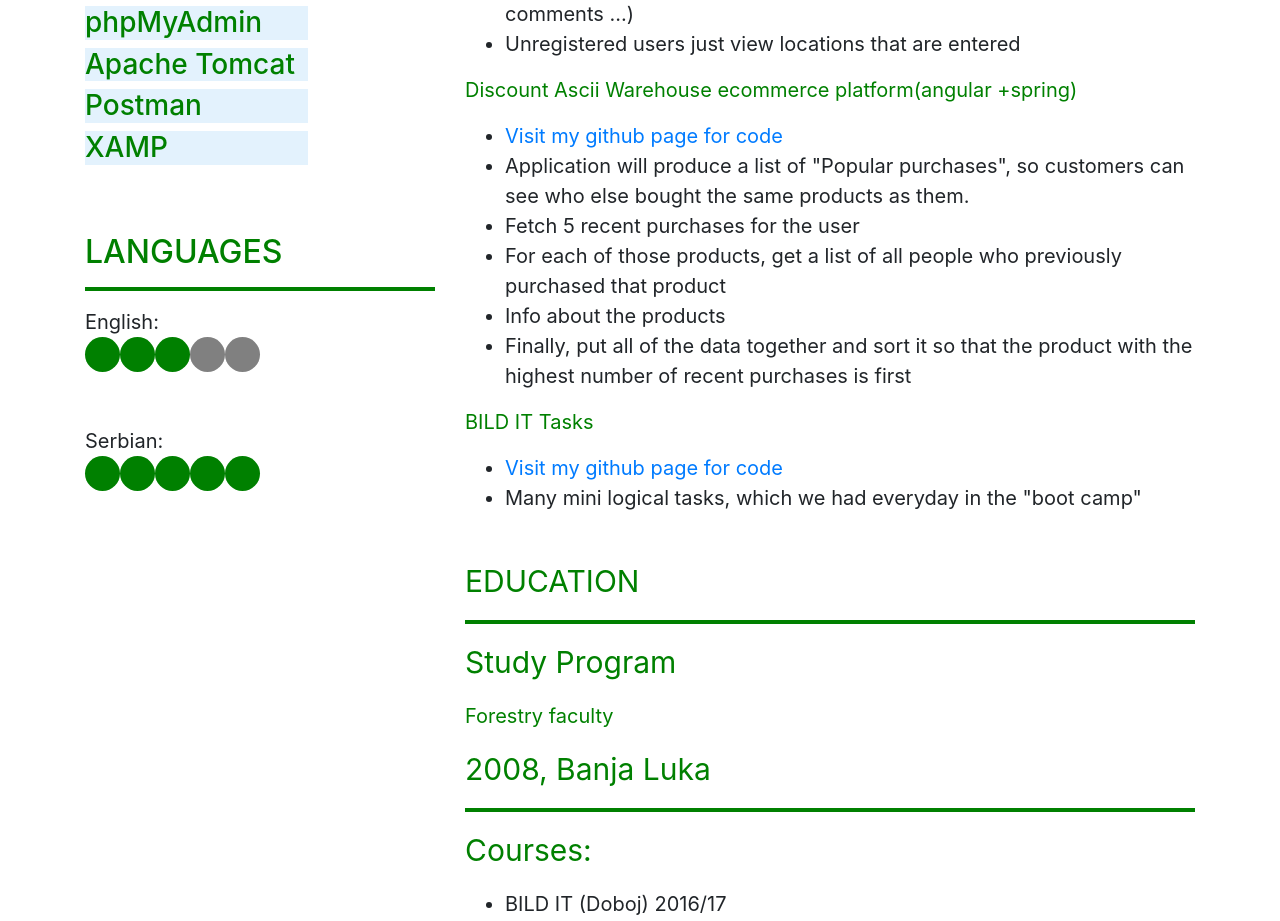
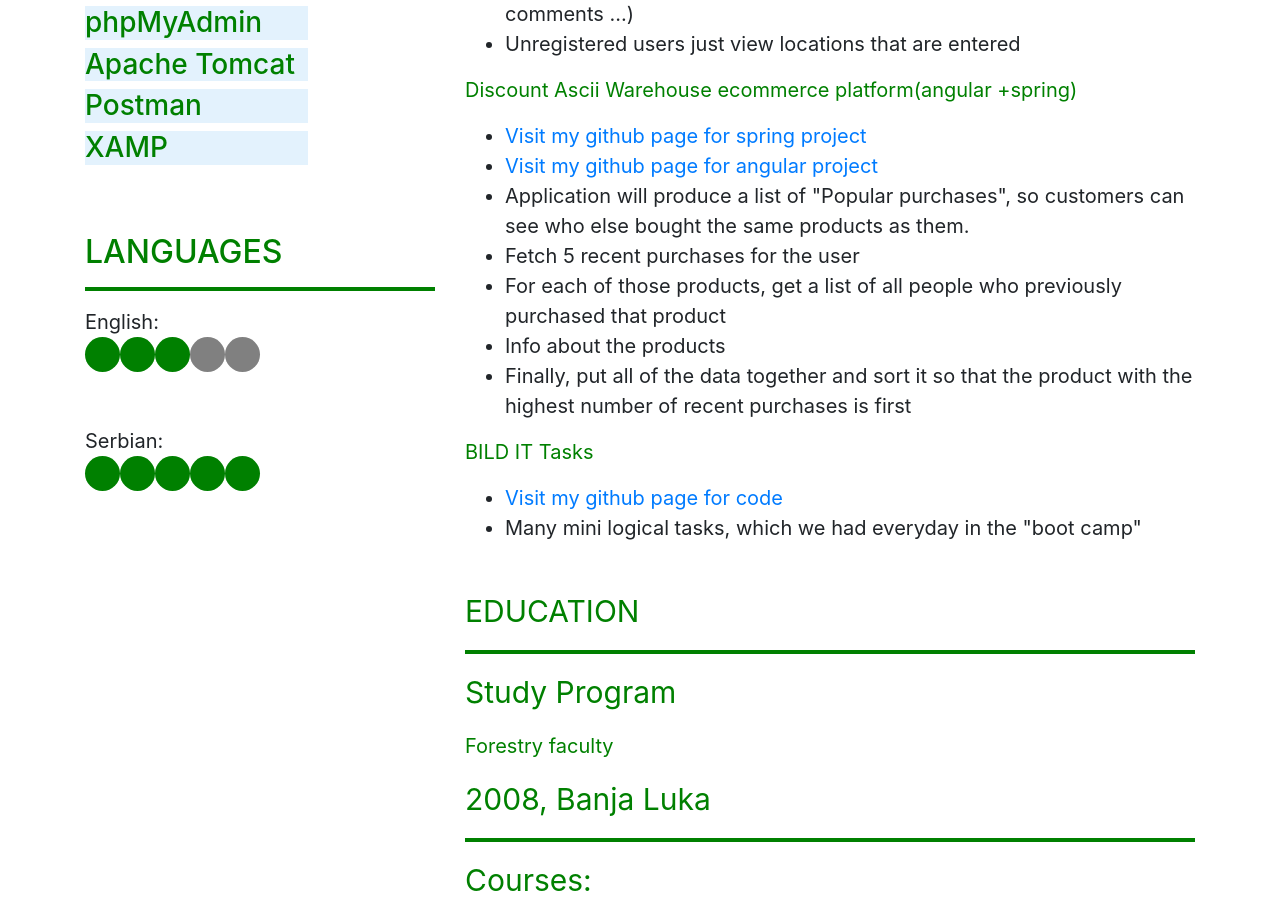
Before and after one commit to VojoKovanusic/DiscontApp-Front, an Angular app: page /autor in a window 1280 px wide. Shown: the part 1500-2421 px from the top of the page. Built offline with nearby package versions, Linux system fonts and the light colour scheme; what angular-bootstrap-md would draw is missing.

Commit message:
about author edit links

```diff
--- a/src/app/basic-components/about-autor/about-autor.component.html
+++ b/src/app/basic-components/about-autor/about-autor.component.html
@@ -117,9 +117,12 @@
 
             <p class="smallFont"> Discount Ascii Warehouse ecommerce platform(angular +spring)</p>
             <ul>
-                <li> <a target="_blank" href="https://github.com/VojoKovanusic/RestServiceAndAngular">Visit my github
-                        page for code </a>
+                <li> <a target="_blank" href="https://github.com/VojoKovanusic/DiscontApp-spring">Visit my github
+                        page for spring project </a>
                 </li>
+                <li> <a target="_blank" href="https://github.com/VojoKovanusic/DiscontApp-Front">Visit my github
+                    page for angular project</a>
+            </li>
                 <li>
                     Application will produce a list of "Popular purchases", so customers can see who else bought the
                     same products as them.
```
